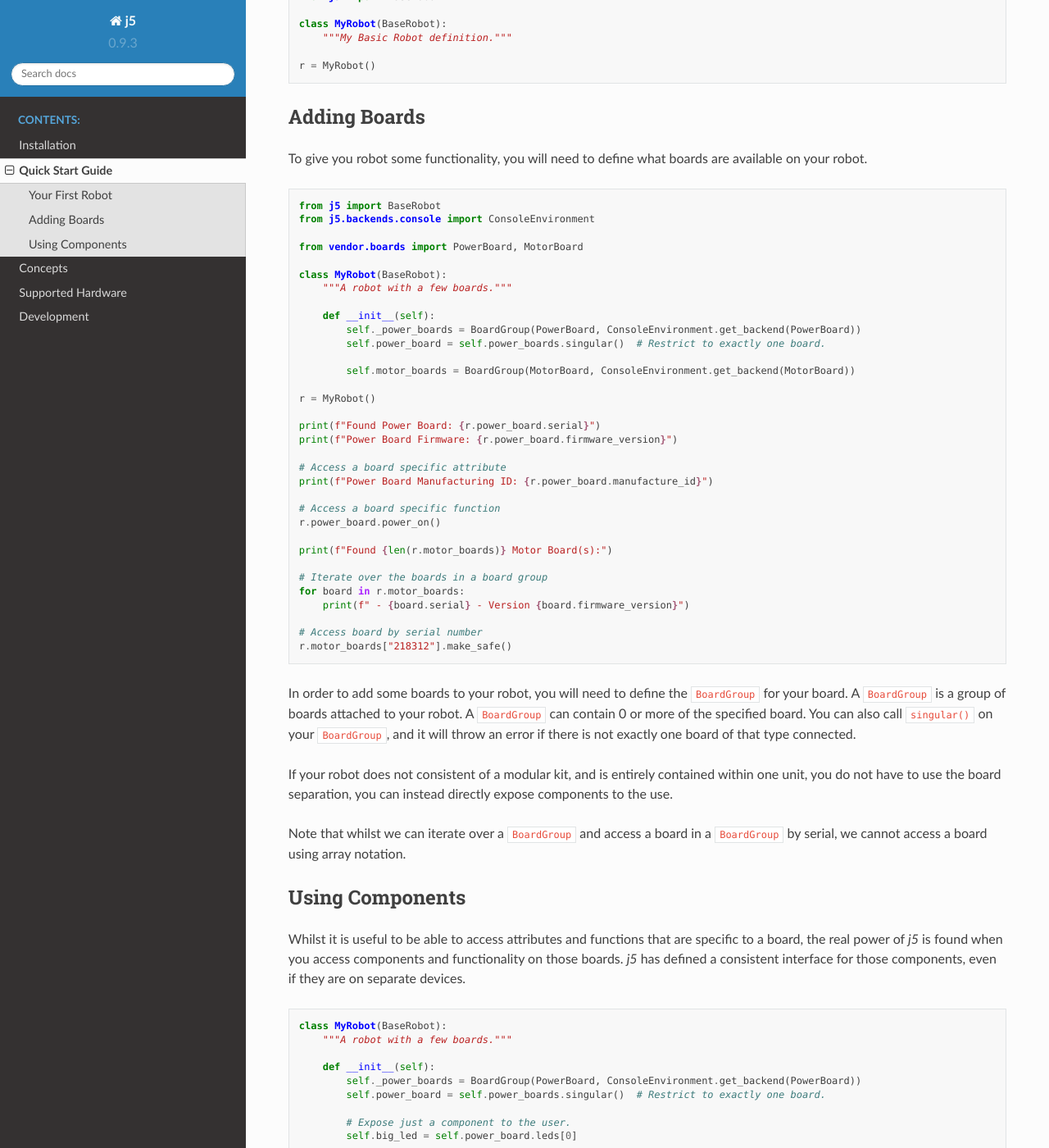
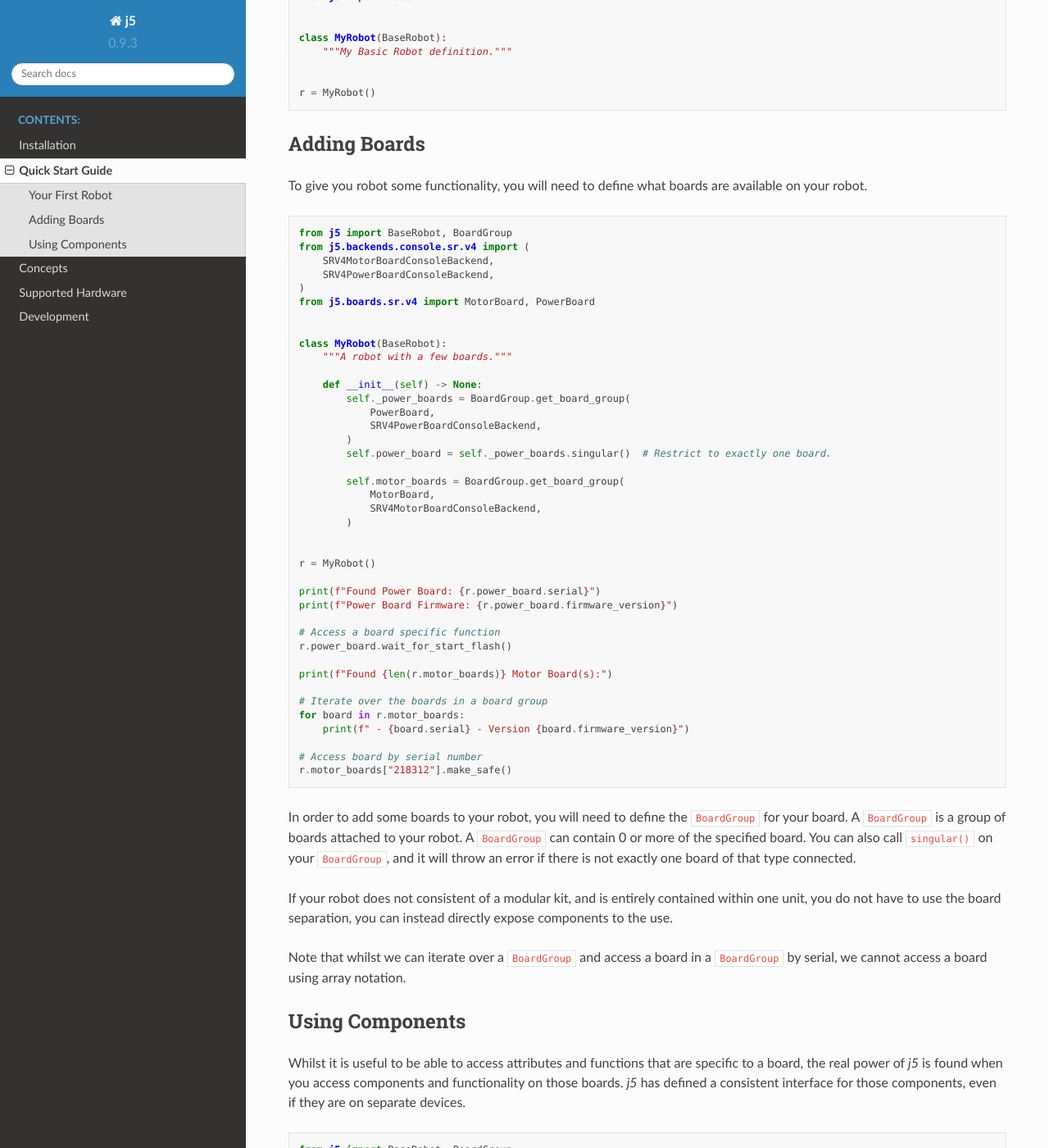
Before and after one commit to srobo/j5, a Sphinx documentation site: the page built from docs/usage/quickstart.rst, in a window 1280 px wide and 1400 px high, scrolled down 385 px. Shown: the whole window at 82% size. Built offline with Sphinx 7.4.7 and the Read the Docs theme 2.0.0, drawn with Linux system fonts in a browser that asks for light colours; pages that are not in the unit, such as notebooks, are missing from menus; some of the changed lines change nothing that is shown; some of the changed text lies outside the part shown.

Commit message:
Documentation code shouldn't be inline.
This allows us to type check and lint it, fixing #474

Also fixes #473

```diff
--- /dev/null
+++ b/docs/_code/qs_adding_boards.py
@@ -0,0 +1,40 @@
+from j5 import BaseRobot, BoardGroup
+from j5.backends.console.sr.v4 import (
+    SRV4MotorBoardConsoleBackend,
+    SRV4PowerBoardConsoleBackend,
+)
+from j5.boards.sr.v4 import MotorBoard, PowerBoard
+
+
+class MyRobot(BaseRobot):
+    """A robot with a few boards."""
+
+    def __init__(self) -> None:
+        self._power_boards = BoardGroup.get_board_group(
+            PowerBoard,
+            SRV4PowerBoardConsoleBackend,
+        )
+        self.power_board = self._power_boards.singular()  # Restrict to exactly one board.
+
+        self.motor_boards = BoardGroup.get_board_group(
+            MotorBoard,
+            SRV4MotorBoardConsoleBackend,
+        )
+
+
+r = MyRobot()
+
+print(f"Found Power Board: {r.power_board.serial}")
+print(f"Power Board Firmware: {r.power_board.firmware_version}")
+
+# Access a board specific function
+r.power_board.wait_for_start_flash()
+
+print(f"Found {len(r.motor_boards)} Motor Board(s):")
+
+# Iterate over the boards in a board group
+for board in r.motor_boards:
+    print(f" - {board.serial} - Version {board.firmware_version}")
+
+# Access board by serial number
+r.motor_boards["218312"].make_safe()
--- /dev/null
+++ b/docs/_code/qs_first_robot.py
@@ -0,0 +1,8 @@
+from j5 import BaseRobot
+
+
+class MyRobot(BaseRobot):
+    """My Basic Robot definition."""
+
+
+r = MyRobot()
--- /dev/null
+++ b/docs/_code/qs_using_components.py
@@ -0,0 +1,28 @@
+from j5 import BaseRobot, BoardGroup
+from j5.backends.console.sr.v4 import SRV4PowerBoardConsoleBackend
+from j5.boards.sr.v4 import PowerBoard
+
+
+class MyRobot(BaseRobot):
+    """A robot with a few boards."""
+
+    def __init__(self) -> None:
+        self._power_boards = BoardGroup.get_board_group(
+            PowerBoard,
+            SRV4PowerBoardConsoleBackend,
+        )
+        self.power_board = self._power_boards.singular()  # Restrict to exactly one board.
+
+        # Expose just a component to the user.
+        self.big_led = self.power_board.outputs[0]
+
+
+r = MyRobot()
+
+# Ensure all outputs on the power board are off.
+
+for output in r.power_board.outputs:
+    output.is_enabled = False
+
+# Turn on the big LED
+r.big_led.is_enabled = True
--- a/docs/usage/quickstart.rst
+++ b/docs/usage/quickstart.rst
@@ -13,55 +13,14 @@
 
 You will probably want
 
-.. code-block:: python
-
-    from j5 import BaseRobot
-
-    class MyRobot(BaseRobot):
-        """My Basic Robot definition."""
-
-    r = MyRobot()
+.. literalinclude:: ../_code/qs_first_robot.py
 
 Adding Boards
 -------------
 
 To give you robot some functionality, you will need to define what boards are available on your robot.
 
-.. code-block:: python
-
-    from j5 import BaseRobot
-    from j5.backends.console import ConsoleEnvironment
-
-    from vendor.boards import PowerBoard, MotorBoard
-
-    class MyRobot(BaseRobot):
-        """A robot with a few boards."""
-
-        def __init__(self):
-            self._power_boards = BoardGroup(PowerBoard, ConsoleEnvironment.get_backend(PowerBoard))
-            self.power_board = self.power_boards.singular()  # Restrict to exactly one board.
-
-            self.motor_boards = BoardGroup(MotorBoard, ConsoleEnvironment.get_backend(MotorBoard))
-
-    r = MyRobot()
-
-    print(f"Found Power Board: {r.power_board.serial}")
-    print(f"Power Board Firmware: {r.power_board.firmware_version}")
-
-    # Access a board specific attribute
-    print(f"Power Board Manufacturing ID: {r.power_board.manufacture_id}")
-
-    # Access a board specific function
-    r.power_board.power_on()
-
-    print(f"Found {len(r.motor_boards)} Motor Board(s):")
-
-    # Iterate over the boards in a board group
-    for board in r.motor_boards:
-        print(f" - {board.serial} - Version {board.firmware_version}")
-
-    # Access board by serial number
-    r.motor_boards["218312"].make_safe()
+.. literalinclude:: ../_code/qs_adding_boards.py
 
 In order to add some boards to your robot, you will need to define the ``BoardGroup`` for your board.
 A ``BoardGroup`` is a group of boards attached to your robot. A ``BoardGroup`` can contain 0 or more of
@@ -81,27 +40,7 @@
 of `j5` is found when you access components and functionality on those boards. `j5` has defined a consistent
 interface for those components, even if they are on separate devices.
 
-.. code-block:: python
-
-    class MyRobot(BaseRobot):
-        """A robot with a few boards."""
-
-        def __init__(self):
-            self._power_boards = BoardGroup(PowerBoard, ConsoleEnvironment.get_backend(PowerBoard))
-            self.power_board = self.power_boards.singular()  # Restrict to exactly one board.
-
-            # Expose just a component to the user.
-            self.big_led = self.power_board.leds[0]
-
-    r = MyRobot()
-
-    # Ensure all LEDs on the power board are off.
-
-    for led in r.power_board.leds:
-        led.state = False
-
-    # Turn on the big LED
-    r.big_led.state = True
+.. literalinclude:: ../_code/qs_using_components.py
 
 The usual method to access components is to use the definition on the board. It is also possible to expose a
 component, or even a single attribute on a component as a top level attribute of your Robot object.
```
Also changed, not shown: 1 other file.
